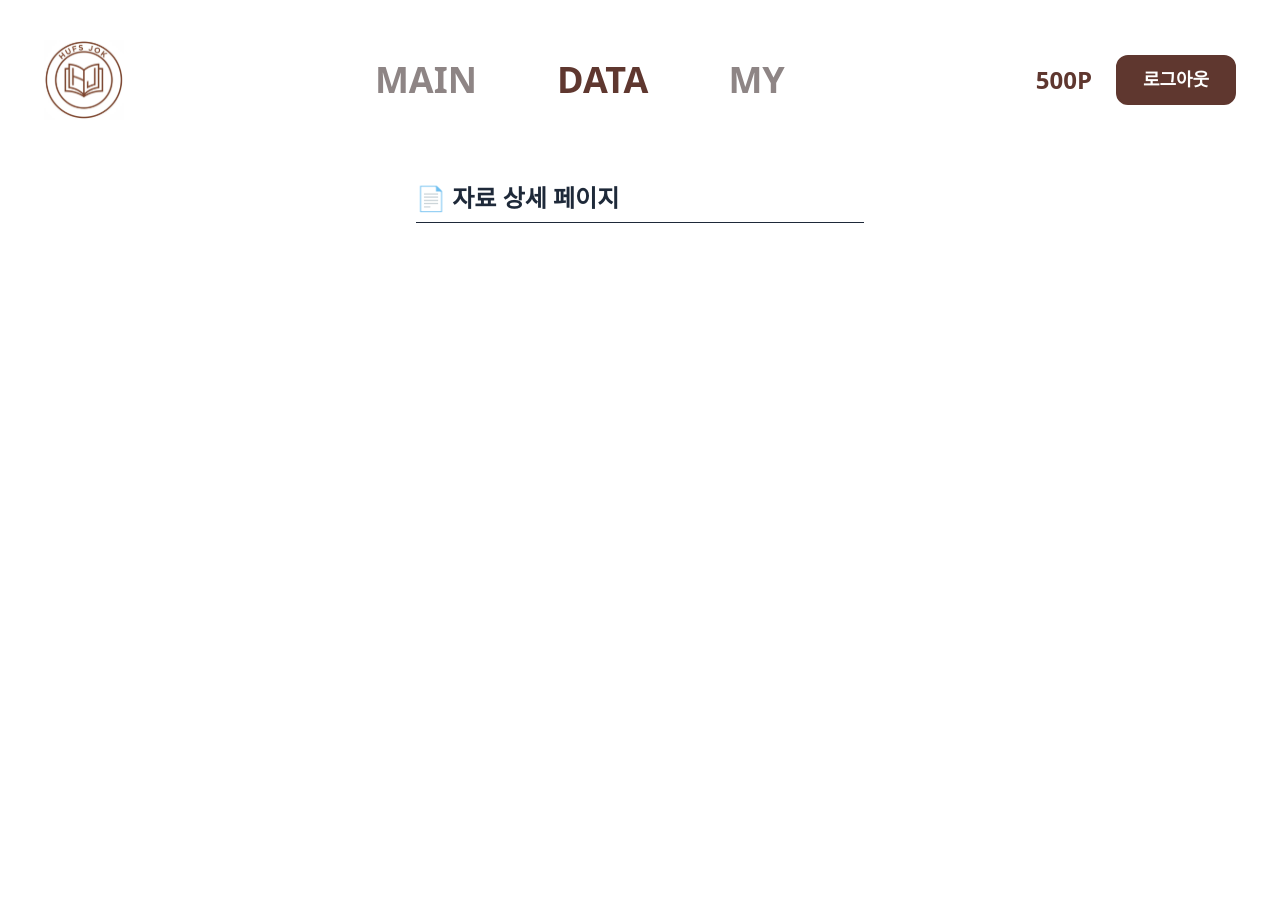
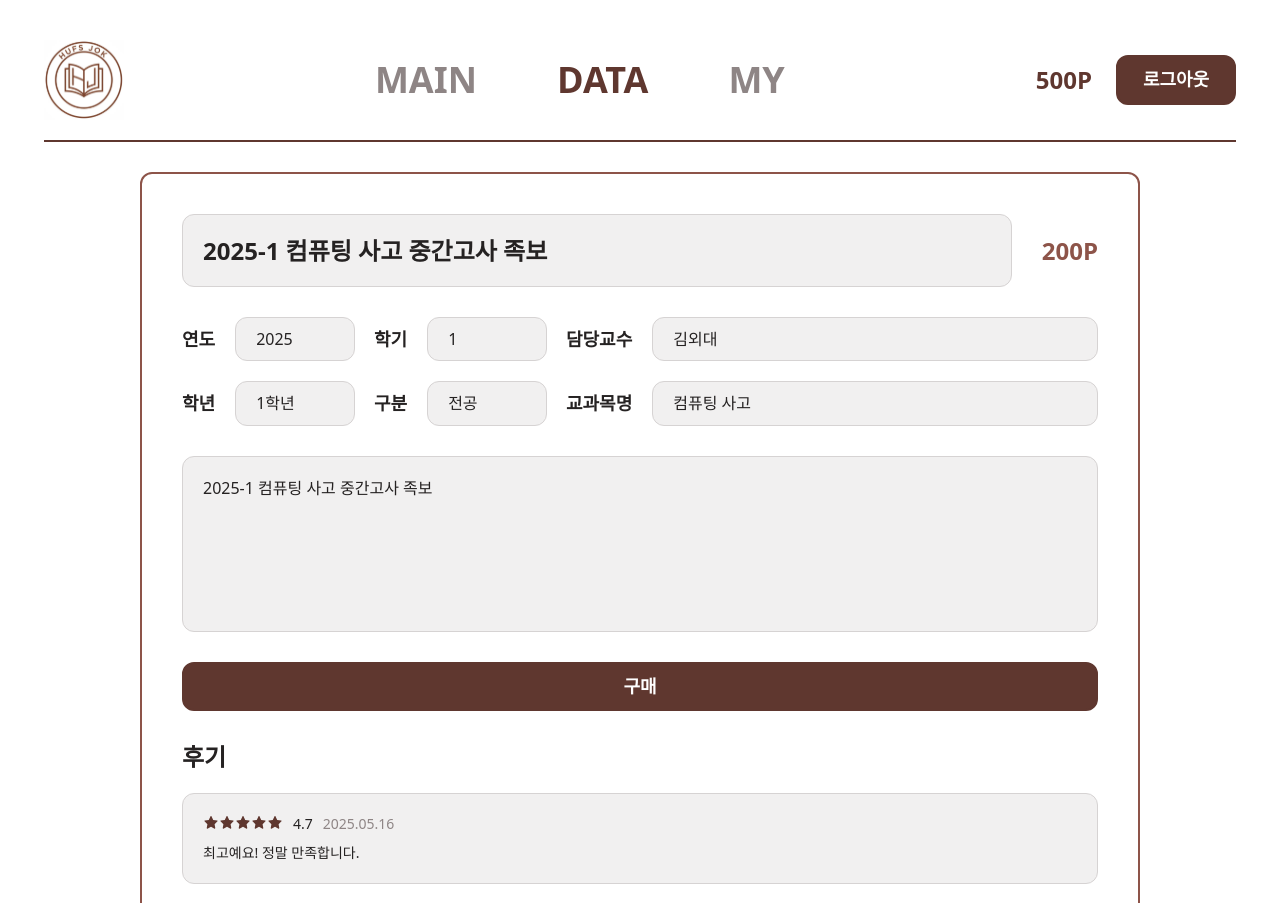
Before and after one commit to HUFJOK/FE, a React (Vite) app: page /data/1 in a window 1280 px wide. Shown: the top 903 px of the page. Before the commit the page ends 800 px from the top, so only its background shows below. Built offline with nearby package versions, Linux system fonts and the light colour scheme.

Commit message:
Feat: DataDetail UI 구현

```diff
--- a/src/components/Button.tsx
+++ b/src/components/Button.tsx
@@ -18,7 +18,9 @@ export default function Button({
   onClick,
 }: ButtonProps): React.JSX.Element {
   const getButtonClasses = () => {
-    const baseClasses = `btn ${font} border-2 ${isFull && "w-full"}`;
+    const isSmallFont: boolean = font === "body-sm";
+
+    const baseClasses = `btn ${font} border-2 ${isFull ? "w-full" : isSmallFont ? "w-fit" : "min-w-30"}`;
     const outlineClasses = `${baseClasses} bg-white hover:bg-gray-100 active:bg-gray-200`;
     const fillClasses = `${baseClasses} text-white`;
 
--- /dev/null
+++ b/src/components/DataDetail/RatingInput.tsx
@@ -0,0 +1,26 @@
+import React from "react";
+
+interface RatingInputProps {
+  id: string;
+  value: number;
+  onChange: (e: React.ChangeEvent<HTMLInputElement>) => void;
+}
+
+export default function RatingInput({
+  id,
+  value,
+  onChange,
+}: RatingInputProps): React.JSX.Element {
+  return (
+    <input
+      type="number"
+      id={id}
+      step="0.1"
+      min="0"
+      max="5"
+      value={value}
+      onChange={onChange}
+      className="w-17.5 p-2.5 bg-white border border-gray-400 rounded-xl body-sm text-gray-700 whitespace-nowrap focus:outline-none"
+    />
+  );
+}
--- /dev/null
+++ b/src/components/DataDetail/ReviewBox.tsx
@@ -0,0 +1,25 @@
+import React from "react";
+import StarRating from "./StarRating";
+
+interface ReviewBoxProps {
+  rating: number;
+  date: string;
+  content: string;
+}
+
+export default function ReviewBox({
+  rating,
+  date,
+  content,
+}: ReviewBoxProps): React.JSX.Element {
+  return (
+    <div className="w-full p-5 bg-gray-100 border border-gray-200 rounded-xl flex flex-col justify-center items-start gap-2.5">
+      <div className="flex justify-start items-center gap-2.5">
+        <StarRating rating={rating} />
+        <div className="text-gray-700 body-sm">{rating.toFixed(1)}</div>
+        <div className="text-gray-400 body-sm">{date}</div>
+      </div>
+      <div className="text-gray-700 body-sm">{content}</div>
+    </div>
+  );
+}
--- /dev/null
+++ b/src/components/DataDetail/StarRating.tsx
@@ -0,0 +1,25 @@
+import React from "react";
+import { AiFillStar } from "react-icons/ai";
+
+interface StarRatingProps {
+  rating: number;
+}
+
+export default function StarRating({
+  rating,
+}: StarRatingProps): React.JSX.Element {
+  const stars: React.ReactElement[] = [];
+  const roundedRating = Math.round(rating);
+
+  for (let i = 1; i <= 5; i++) {
+    const isFilled = i <= roundedRating;
+    stars.push(
+      <AiFillStar
+        key={i}
+        className={`w-4 h-4 ${isFilled ? "text-primary-600" : "text-gray-400"}`}
+      />,
+    );
+  }
+
+  return <div className="flex">{stars}</div>;
+}
--- a/src/components/Input.tsx
+++ b/src/components/Input.tsx
@@ -20,15 +20,16 @@ export default function Input({
   font = "body-lg",
 }: InputProps): React.JSX.Element {
   const isTitleFont: boolean = font.startsWith("title");
+  const isSmallFont: boolean = font === "body-sm";
 
   return (
     <input
       className={`
-        w-full min-w-30 ${isTitleFont ? "p-5" : "px-5 py-2.5"} border rounded-xl ${font} text-gray-700 whitespace-nowrap bg-white
+        w-full min-w-30 ${isTitleFont ? "p-5" : isSmallFont ? "p-2.5" : "px-5 py-2.5"} border rounded-xl ${font} text-gray-700 whitespace-nowrap
         ${
           !disabled
-            ? "cursor-text border-gray-400 hover:border-gray-600 focus:border-gray-600 focus:outline-none"
-            : "cursor-default border-gray-200"
+            ? "cursor-text bg-white border-gray-400 hover:border-gray-600 focus:border-gray-600 focus:outline-none"
+            : "cursor-default bg-gray-100 border-gray-200"
         }
       `}
       type={type}
--- a/src/components/Navigation.tsx
+++ b/src/components/Navigation.tsx
@@ -19,7 +19,7 @@ export default function Navigation(): React.JSX.Element {
   };
 
   return (
-    <div className="flex justify-between items-center px-11 pt-10">
+    <div className="flex justify-between items-center mx-11 pt-10 pb-5 border-b-2 border-primary-600">
       <div className="w-20">
         <img src={logo} alt="로고" />
       </div>
--- a/src/components/Textarea.tsx
+++ b/src/components/Textarea.tsx
@@ -20,11 +20,11 @@ export default function Textarea({
   return (
     <textarea
       className={`
-        w-full min-w-30 p-5 border rounded-xl body-md text-gray-700 bg-white resize-none
+        w-full min-w-30 p-5 border rounded-xl body-md text-gray-700 resize-none
         ${
           !disabled
-            ? "cursor-text border-gray-400 hover:border-gray-600 focus:border-primary-600 focus:outline-none"
-            : "cursor-default border-gray-200"
+            ? "cursor-text bg-white border-gray-400 hover:border-gray-600 focus:border-primary-600 focus:outline-none"
+            : "cursor-default bg-gray-100 border-gray-200"
         }
       `}
       rows={rows}
--- a/src/data/OptionData.tsx
+++ b/src/data/OptionData.tsx
@@ -67,7 +67,7 @@ export const GradeOptions: Option[] = [
 ];
 
 // 구분 옵션
-export const CategoryOptions: Option[] = [
+export const TypeOptions: Option[] = [
   { index: 0, value: "전공" },
   { index: 1, value: "교양" },
   { index: 2, value: "기초" },
--- a/src/pages/data/DataDetail.tsx
+++ b/src/pages/data/DataDetail.tsx
@@ -1,11 +1,203 @@
-import React from "react";
+import React, { useEffect, useState } from "react";
+import Input from "../../components/Input";
+import LabelField from "../../components/LabelField";
+import Textarea from "../../components/Textarea";
+import Button from "../../components/Button";
+import StarRating from "../../components/DataDetail/StarRating";
+import RatingInput from "../../components/DataDetail/RatingInput";
+import ReviewBox from "../../components/DataDetail/ReviewBox";
 
 export default function DataDetail(): React.JSX.Element {
+  const [title, setTitle] = useState<string>("");
+  const [price, setPrice] = useState<number>(0);
+  const [year, setYear] = useState<number>(0);
+  const [semester, setSemester] = useState<number>(0);
+  const [professor, setProfessor] = useState<string>("");
+  const [grade, setGrade] = useState<string>("");
+  const [type, setType] = useState<string>("");
+  const [course, setCourse] = useState<string>("");
+  const [description, setDescription] = useState<string>("");
+  const [isPurchased, setIsPurchased] = useState<boolean>(false);
+  const [reviewRating, setReviewRating] = useState<number>(0.0);
+  const [reviewText, setReviewText] = useState<string>("");
+  const [reviews, setReviews] = useState<any[]>([]);
+
+  useEffect(() => {
+    setTitle("2025-1 컴퓨팅 사고 중간고사 족보");
+    setPrice(200);
+    setYear(2025);
+    setSemester(1);
+    setProfessor("김외대");
+    setGrade("1학년");
+    setType("전공");
+    setCourse("컴퓨팅 사고");
+    setDescription("2025-1 컴퓨팅 사고 중간고사 족보");
+    setReviews([
+      {
+        id: 1,
+        rating: 4.7,
+        content: "최고예요! 정말 만족합니다.",
+        date: "2025.05.16",
+      },
+      {
+        id: 2,
+        rating: 4.0,
+        content: "최고예요! 정말 만족합니다.",
+        date: "2025.05.16",
+      },
+    ]);
+  }, []);
+
+  const handlePurchase = (): void => {
+    setIsPurchased(true);
+    if(isPurchased) {
+      console.log("파일 다운로드");
+    } else {
+      console.log("파일 구매 완료");
+    }
+  };
+
   return (
-    <div className="my-7.5 p-8 max-w-lg mx-auto">
-      <h1 className="text-2xl font-bold mb-6 text-gray-800 border-b pb-2">
-        📄 자료 상세 페이지
-      </h1>
+    <div className="max-w-250 py-7.5 mx-auto">
+      <div className="w-full p-10 bg-white border-2 border-primary-500 rounded-xl flex flex-col justify-center items-start gap-7.5">
+        <div className="w-full flex justify-between items-center gap-7.5">
+          <Input
+            type="text"
+            id="title"
+            value={title}
+            onChange={(e) => setTitle(e.target.value)}
+            font="title-sm"
+            disabled={true}
+          />
+          <div className="text-primary-500 title-sm">{price}P</div>
+        </div>
+
+        <div className="w-full flex justify-start items-center gap-5">
+          <div className="w-43 flex-shrink-0 flex flex-col gap-5">
+            <LabelField label="연도" color="gray-700" isFit={true}>
+              <Input
+                type="text"
+                id="year"
+                value={year.toString()}
+                onChange={(e) => setYear(Number(e.target.value))}
+                font="body-md"
+                disabled={true}
+              />
+            </LabelField>
+            <LabelField label="학년" color="gray-700" isFit={true}>
+              <Input
+                type="text"
+                id="grade"
+                value={grade}
+                onChange={(e) => setGrade(e.target.value)}
+                font="body-md"
+                disabled={true}
+              />
+            </LabelField>
+          </div>
+          <div className="w-43 flex-shrink-0 flex flex-col gap-5">
+            <LabelField label="학기" color="gray-700" isFit={true}>
+              <Input
+                type="text"
+                id="semester"
+                value={semester.toString()}
+                onChange={(e) => setSemester(Number(e.target.value))}
+                font="body-md"
+                disabled={true}
+              />
+            </LabelField>
+            <LabelField label="구분" color="gray-700" isFit={true}>
+              <Input
+                type="text"
+                id="category"
+                value={type}
+                onChange={(e) => setType(e.target.value)}
+                font="body-md"
+                disabled={true}
+              />
+            </LabelField>
+          </div>
+          <div className="flex-grow flex flex-col gap-5">
+            <LabelField label="담당교수" color="gray-700" isFit={true}>
+              <Input
+                type="text"
+                id="professor"
+                value={professor}
+                onChange={(e) => setProfessor(e.target.value)}
+                font="body-md"
+                disabled={true}
+              />
+            </LabelField>
+            <LabelField label="교과목명" color="gray-700" isFit={true}>
+              <Input
+                type="text"
+                id="course"
+                value={course}
+                onChange={(e) => setCourse(e.target.value)}
+                font="body-md"
+                disabled={true}
+              />
+            </LabelField>
+          </div>
+        </div>
+
+        <Textarea
+          id="description"
+          value={description}
+          onChange={(e) => setDescription(e.target.value)}
+          disabled={true}
+        />
+
+        <Button
+          text={isPurchased ? "다운로드" : "구매"}
+          font="body-lg"
+          color={600}
+          isFull={true}
+          onClick={handlePurchase}
+        />
+
+        <div className="w-full flex flex-col gap-5">
+          <div className="title-sm text-gray-700">후기</div>
+          {isPurchased && (
+            <div className="flex justify-start items-center gap-2.5">
+              <StarRating rating={reviewRating} />
+              <RatingInput
+                id="reviewRating"
+                value={reviewRating}
+                onChange={(e) => setReviewRating(Number(e.target.value))}
+              />
+              <Input
+                type="text"
+                id="reviewText"
+                value={reviewText}
+                onChange={(e) => setReviewText(e.target.value)}
+                placeholder="후기를 작성해주세요"
+                font="body-sm"
+              />
+              <Button
+                text="작성"
+                font="body-sm"
+                color={600}
+                onClick={() =>
+                  console.log("후기 작성:", {
+                    rating: reviewRating,
+                    text: reviewText,
+                  })
+                }
+              />
+            </div>
+          )}
+
+          {reviews.map((review) => (
+            <ReviewBox
+              key={review.id}
+              rating={review.rating}
+              date={review.date}
+              content={review.content}
+            />
+          ))}
+        </div>
+      </div>
     </div>
   );
 }
--- a/src/pages/data/DataUpload.tsx
+++ b/src/pages/data/DataUpload.tsx
@@ -9,7 +9,7 @@ import {
   YearOptions,
   SemesterOptions,
   GradeOptions,
-  CategoryOptions,
+  TypeOptions,
 } from "../../data/OptionData";
 import type { Option } from "../../data/OptionData";
 
@@ -20,7 +20,7 @@ export default function DataUpload(): React.JSX.Element {
   const [semester, setSemester] = useState<Option | null>(null);
   const [professor, setProfessor] = useState<string>("");
   const [grade, setGrade] = useState<Option | null>(null);
-  const [category, setCategory] = useState<Option | null>(null);
+  const [type, setType] = useState<Option | null>(null);
   const [course, setCourse] = useState<string>("");
   const [description, setDescription] = useState<string>("");
 
@@ -28,7 +28,7 @@ export default function DataUpload(): React.JSX.Element {
     setYear(YearOptions[0]);
     setSemester(SemesterOptions[0]);
     setGrade(GradeOptions[0]);
-    setCategory(CategoryOptions[0]);
+    setType(TypeOptions[0]);
   }, []);
 
   const handleFileUpload = (): void => {
@@ -95,9 +95,9 @@ export default function DataUpload(): React.JSX.Element {
             </LabelField>
             <LabelField label="구분" color="gray-700" isFit={true}>
               <Dropdown
-                options={CategoryOptions}
-                value={category}
-                onChange={setCategory}
+                options={TypeOptions}
+                value={type}
+                onChange={setType}
                 font="body-md"
               />
             </LabelField>
--- a/src/style.css
+++ b/src/style.css
@@ -80,6 +80,6 @@
 
   /* 간단한 컴포넌트 */
   .btn {
-    @apply px-5 py-2.5 min-w-30 rounded-xl bg-primary-600 text-white text-center whitespace-nowrap cursor-pointer;
+    @apply px-5 py-2.5 rounded-xl bg-primary-600 text-white text-center whitespace-nowrap cursor-pointer;
   }
 }
```
Also changed, not shown: src/components/Dropdown.tsx (+4 -4 lines).
